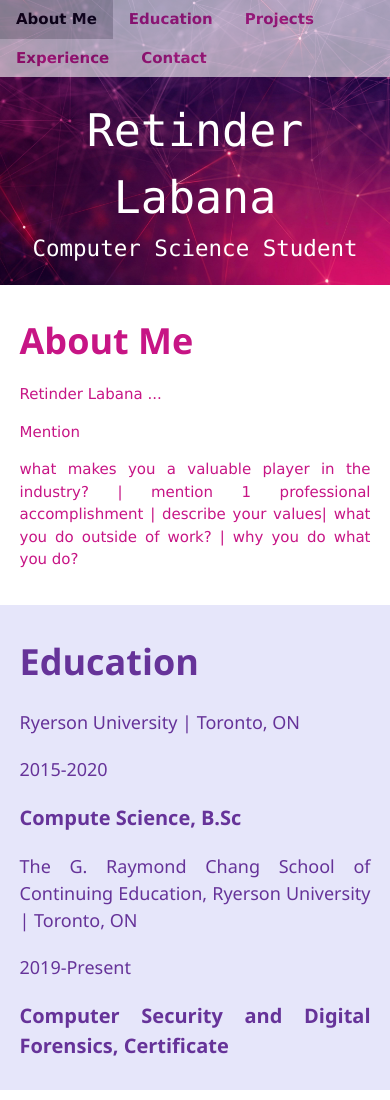
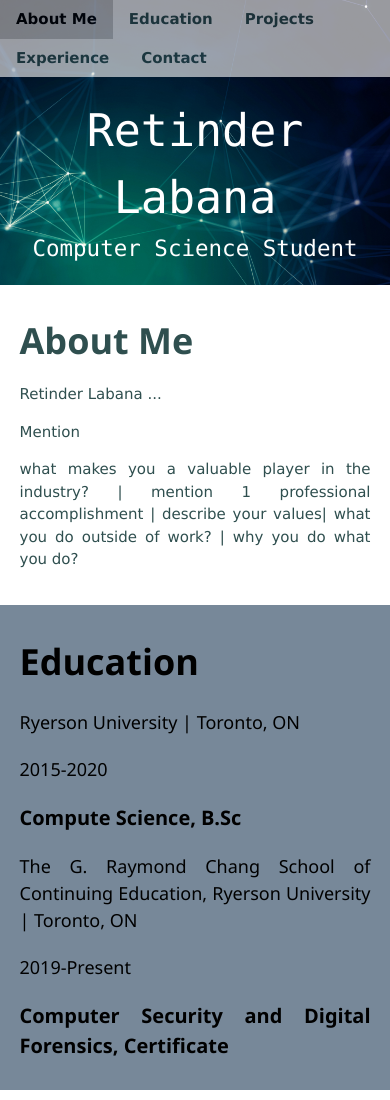
Before and after one commit to rlabana/Website, a plain HTML site: page index.html in a window 390 px wide. Shown: the top 1100 px of the page. Drawn offline with nearby package versions, Linux system fonts and the light colour scheme.

Commit message:
Theme 7 with better responsive design

```diff
--- a/index.html
+++ b/index.html
@@ -38,13 +38,13 @@
         <article id="education">
             <h1><b>Education</b></h1>
             <article class="w3-row">
-                <h5 class="w3-twothird">Ryerson University | Toronto, ON</h5>
-                <h5 class="w3-third" >2015-2020</h5>
+                <h5 class="col-8">Ryerson University | Toronto, ON</h5>
+                <h5 class="col-4" >2015-2020</h5>
             </article>
             <h4><b>Compute Science, B.Sc</b></h4>
             <article class="w3-row">
-                <h5 class="w3-twothird">The G. Raymond Chang School of Continuing Education, Ryerson University | Toronto, ON</h5>
-                <h5 class="w3-third">2019-Present</h5>
+                <h5 class="col-8">The G. Raymond Chang School of Continuing Education, Ryerson University | Toronto, ON</h5>
+                <h5 class="col-4">2019-Present</h5>
             </article>
             <h4><b>Computer Security and Digital Forensics, Certificate</b></h4>
         </article>
--- a/theme.css
+++ b/theme.css
@@ -9,10 +9,10 @@ nav{
     background-color: white;
     overflow: hidden;
     opacity: 0.60;
-    color: mediumvioletred;
+    color: darkslategrey;
 }
 header{
-    background-image: url("images/wallpaperflare.com_wallpaper (3).jpg");
+    background-image: url("images/wallpaperflare.com_wallpaper (5).jpg");
     background-position: center;
     background-repeat: no-repeat;
     background-size: cover;
@@ -41,20 +41,19 @@ p.subtitle{
     padding:2%;
     padding-right: 5%;
     padding-left: 5%;
-    color: mediumvioletred;
+    color: darkslategrey;
     text-align: justify;
 }
-h5.w3-third{
+h5.col-4{
     text-align: right;
-
 }
 .dark{
-    background-color: lavender;
+    background-color: lightslategrey;
     margin: 0;
     padding:2%;
     padding-right: 5%;
     padding-left: 5%;
-    color: rebeccapurple;
+    color: black;
     text-align: justify;
 }
 footer p{
@@ -130,7 +129,7 @@ footer p{
         margin: 0;
         padding:5%;
     }
-    h5.w3-third{
-        text-align: left;
-    }
+    h5.col-4{
+         text-align: left;
+     }
 }
```
